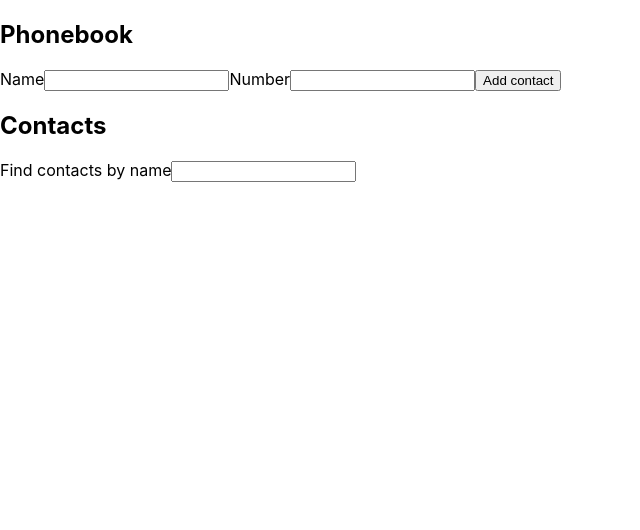
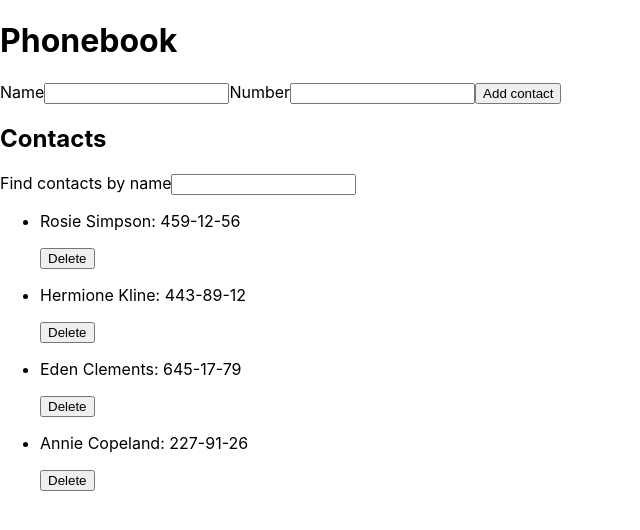
Before and after one commit to IrynaKyslytsia/goit-react-hw-02-phonebook, a React (Create React App) app: page / in a window 1280 px wide. Shown: the top 530 px of the page, without its empty margins (0-640 px from the left). Built offline with nearby package versions, Linux system fonts and the light colour scheme.

Commit message:
Add deleteContact, PropTypes

```diff
--- a/src/components/App/App.jsx
+++ b/src/components/App/App.jsx
@@ -6,12 +6,17 @@
 
 class App extends Component {
   state = {
-    contacts: [],
+    contacts: [
+      {id: 'id-1', name: 'Rosie Simpson', number: '459-12-56'},
+      {id: 'id-2', name: 'Hermione Kline', number: '443-89-12'},
+      {id: 'id-3', name: 'Eden Clements', number: '645-17-79'},
+      {id: 'id-4', name: 'Annie Copeland', number: '227-91-26'},
+    ],
     filter: ''
   };
 
   addContact = (data) => {
-    console.log(data);
+    const { contacts } = this.state;
     const newContact = {
       ...data,
       id: nanoid()
@@ -20,25 +25,43 @@
     this.setState((prevState) => {
       return {contacts: [...prevState.contacts, newContact]}
     });
+
+    if (contacts.find(contact => contact.name === newContact.name)) {
+      alert(`${newContact.name} is already in contacts.`);
+      return;
+    }
   };
 
-  handleChangeFilter = (e) => {
+  deleteContact = (id) => {
+    this.setState((prevState) => {
+      return {
+        contacts: prevState.contacts.filter((contact) => contact.id !== id),
+      };
+    });
+  };
+
+  handleChangeInFilter = (e) => {
     this.setState({filter: e.target.value})
+  };
+
+  getFilteredContacts = () => {
+    const { filter, contacts } = this.state;
+    return contacts.filter(contact =>
+      contact.name.toLowerCase().includes(filter.toLowerCase()));
   };
 
   render() {
     const { filter } = this.state;
     return (
       <div className='container'>
-          <h2 className='sectionTitle'>Phonebook</h2>
+          <h1 className='sectionTitle'>Phonebook</h1>
           <ContactForm onAddContact={this.addContact} />
           <h2 className='sectionTitle'>Contacts</h2>
-          <Filter value={filter} onChange={this.handleChangeFilter}/>
-          <ContactList contacts={this.state.contacts}  />
-
+          <Filter value={filter} onChange={this.handleChangeInFilter}/>
+          <ContactList contacts={this.getFilteredContacts()} onDelete={this.deleteContact} />
       </div>
     );
-  }
+  };
 };
 
 export default App;
--- a/src/components/ContactForm/ContactForm.jsx
+++ b/src/components/ContactForm/ContactForm.jsx
@@ -1,5 +1,4 @@
 import { Component } from 'react';
-
 
 class ContactForm extends Component {
     state = {
--- a/src/components/ContactList/ContactList.jsx
+++ b/src/components/ContactList/ContactList.jsx
@@ -1,18 +1,22 @@
 import React from "react";
-import ContactListItem from "components/ContactListItem/ContactListItem";
+import PropTypes from 'prop-types';
 
-const ContactList = ({ contacts }) => {
+const ContactList = ({ contacts, onDelete }) => {
     return (
         <ul>
             {contacts.map(({ name, number, id }) => (
-              <ContactListItem
-                name={name}
-                number={number}
-                id={id}
-              />
+              <li key={id}>
+              <p>{name}: {number}</p>
+              <button type="button" onClick={() => onDelete(id)}>Delete</button>
+          </li>
             ))}
           </ul>
     )
 };
 
 export default ContactList;
+
+ContactList.propTypes = {
+  contacts: PropTypes.array.isRequired,
+  onDelete: PropTypes.func.isRequired,
+}
--- a/src/components/Filter/Filter.jsx
+++ b/src/components/Filter/Filter.jsx
@@ -1,4 +1,5 @@
 import React from "react";
+import PropTypes from 'prop-types';
 
 const Filter = ({ value, onChange }) => {
     return (
@@ -14,3 +15,8 @@
 };
 
   export default Filter;
+
+  Filter.propTypes = {
+    value: PropTypes.string.isRequired,
+    onChange: PropTypes.func.isRequired,
+  };
```
